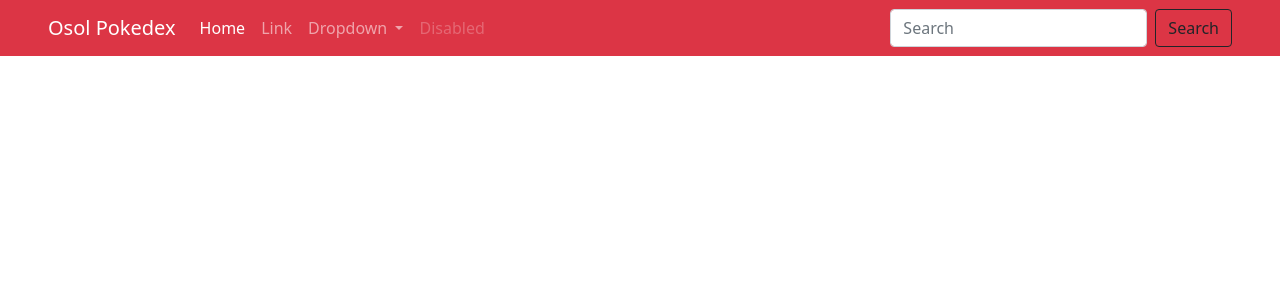
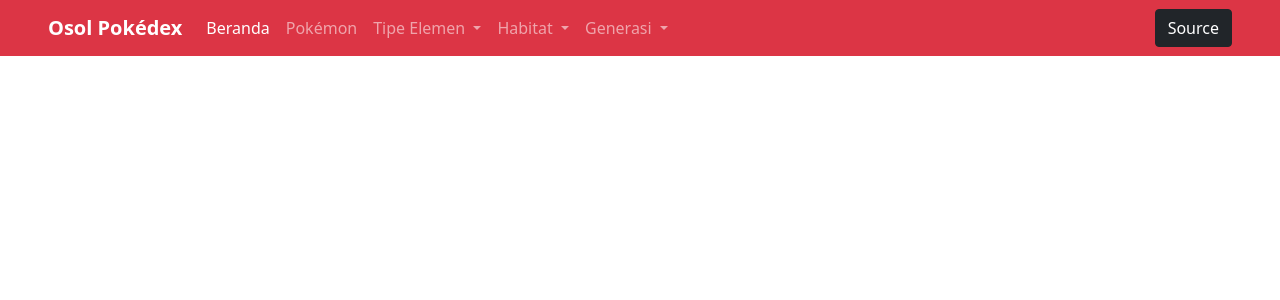
Before and after one commit to Xavrir/pwtm_w-pub-api, a Laravel app: page / in a window 1280 px wide. Shown: the top 300 px of the page. Run offline with Laravel 12, Linux system fonts and the light colour scheme.

Commit message:
Edit Navbar

```diff
--- a/resources/views/layouts/app.blade.php
+++ b/resources/views/layouts/app.blade.php
@@ -3,43 +3,82 @@
 <head>
     <meta charset="UTF-8">
     <meta name="viewport" content="width=device-width, initial-scale=1.0">
-    <title>Osol | Pokedex</title>
+    <title>Osol | Pokédex</title>
     <link href="https://cdn.jsdelivr.net/npm/bootstrap@5.0.2/dist/css/bootstrap.min.css" rel="stylesheet" integrity="sha384-EVSTQN3/azprG1Anm3QDgpJLIm9Nao0Yz1ztcQTwFspd3yD65VohhpuuCOmLASjC" crossorigin="anonymous">
     <script src="https://cdn.jsdelivr.net/npm/bootstrap@5.0.2/dist/js/bootstrap.bundle.min.js" integrity="sha384-MrcW6ZMFYlzcLA8Nl+NtUVF0sA7MsXsP1UyJoMp4YLEuNSfAP+JcXn/tWtIaxVXM" crossorigin="anonymous"></script>
+    <link rel="stylesheet" href="https://cdn.jsdelivr.net/npm/bootstrap-icons@1.11.3/font/bootstrap-icons.min.css">
 </head>
 <body>
     <nav class="navbar navbar-expand-lg navbar-dark bg-danger">
         <div class="container-fluid px-5">
-        <a class="navbar-brand" href="#">Osol Pokedex</a>
+            <a class="navbar-brand" href="/"><b>Osol Pokédex</b></a>
             <button class="navbar-toggler" type="button" data-bs-toggle="collapse" data-bs-target="#navbarSupportedContent" aria-controls="navbarSupportedContent" aria-expanded="false" aria-label="Toggle navigation">
-        <span class="navbar-toggler-icon"></span>
+                <span class="bi bi-three-dots"></span>
             </button>
+
             <div class="collapse navbar-collapse" id="navbarSupportedContent">
                 <ul class="navbar-nav me-auto mb-2 mb-lg-0">
                     <li class="nav-item">
-            <a class="nav-link active" aria-current="page" href="#">Home</a>
+                        <a class="nav-link active" aria-current="page" href="/">Beranda</a>
                     </li>
+
                     <li class="nav-item">
-            <a class="nav-link" href="#">Link</a>
+                        <a class="nav-link" href="/pokemon">Pokémon</a>
                     </li>
+
                     <li class="nav-item dropdown">
                         <a class="nav-link dropdown-toggle" href="#" id="navbarDropdown" role="button" data-bs-toggle="dropdown" aria-expanded="false">
-                Dropdown
+                            Tipe Elemen
                         </a>
+
                         <ul class="dropdown-menu" aria-labelledby="navbarDropdown">
-                <li><a class="dropdown-item" href="#">Action</a></li>
-                <li><a class="dropdown-item" href="#">Another action</a></li>
-                <li><hr class="dropdown-divider"></li>
-                <li><a class="dropdown-item" href="#">Something else here</a></li>
+                            <li><a class="dropdown-item" href="#">Normal</a></li>
+                            <li><a class="dropdown-item" href="#">Fire</a></li>
+                            <li><a class="dropdown-item" href="#">dll</a></li>
+                            <!-- <li><hr class="dropdown-divider"></li>
+                            <li><a class="dropdown-item" href="#">Something else here</a></li> -->
                         </ul>
                     </li>
-            <li class="nav-item">
+
+                    <li class="nav-item dropdown">
+                        <a class="nav-link dropdown-toggle" href="#" id="navbarDropdown" role="button" data-bs-toggle="dropdown" aria-expanded="false">
+                            Habitat
+                        </a>
+
+                        <ul class="dropdown-menu" aria-labelledby="navbarDropdown">
+                            <li><a class="dropdown-item" href="#">Domestik</a></li>
+                            <li><a class="dropdown-item" href="#">Hutan</a></li>
+                            <li><a class="dropdown-item" href="#">dll</a></li>
+                            <!-- <li><hr class="dropdown-divider"></li>
+                            <li><a class="dropdown-item" href="#">Something else here</a></li> -->
+                        </ul>
+                    </li>
+
+                    <li class="nav-item dropdown">
+                        <a class="nav-link dropdown-toggle" href="#" id="navbarDropdown" role="button" data-bs-toggle="dropdown" aria-expanded="false">
+                            Generasi
+                        </a>
+
+                        <ul class="dropdown-menu" aria-labelledby="navbarDropdown">
+                            <li><a class="dropdown-item" href="#">Gen 1</a></li>
+                            <li><a class="dropdown-item" href="#">Gen 2</a></li>
+                            <li><a class="dropdown-item" href="#">Gen Halilintar wkaowkaow</a></li>
+                            <!-- <li><hr class="dropdown-divider"></li>
+                            <li><a class="dropdown-item" href="#">Something else here</a></li> -->
+                        </ul>
+                    </li>
+
+                    <!-- <li class="nav-item">
                         <a class="nav-link disabled" href="#" tabindex="-1" aria-disabled="true">Disabled</a>
-            </li>
+                    </li> -->
                 </ul>
-        <form class="d-flex">
-            <input class="form-control me-2" type="search" placeholder="Search" aria-label="Search">
-            <button class="btn btn-outline-dark" type="submit">Search</button>
+
+                <div class="d-flex">
+                    <button class="btn btn-dark" type="button">
+                        <a href="https://pokeapi.co/" style="text-decoration:none; color:white" target="_blank">
+                            Source
+                        </a>
+                    </button>
                 </form>
             </div>
         </div>
```
Lines whose indentation alone changed are shown as unchanged.
